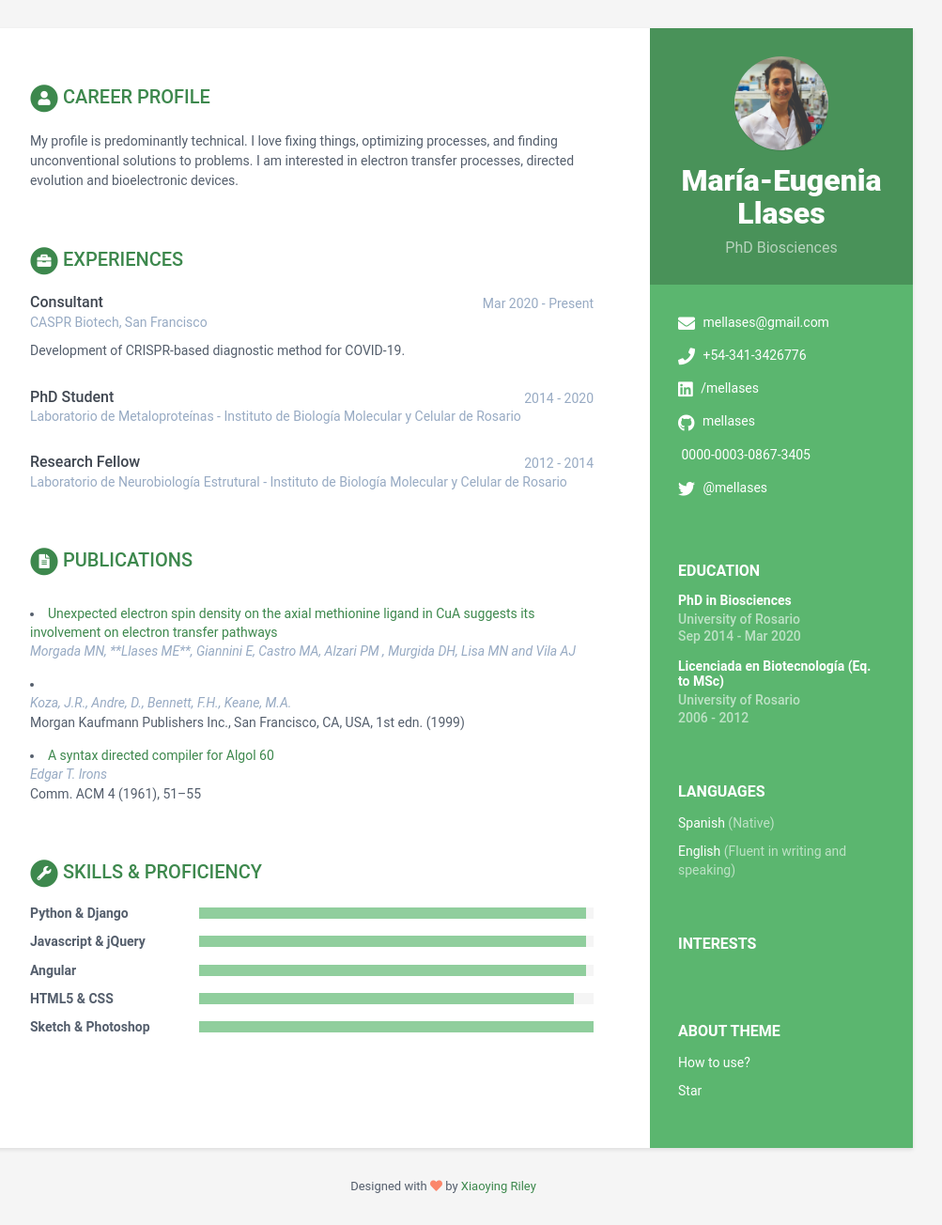
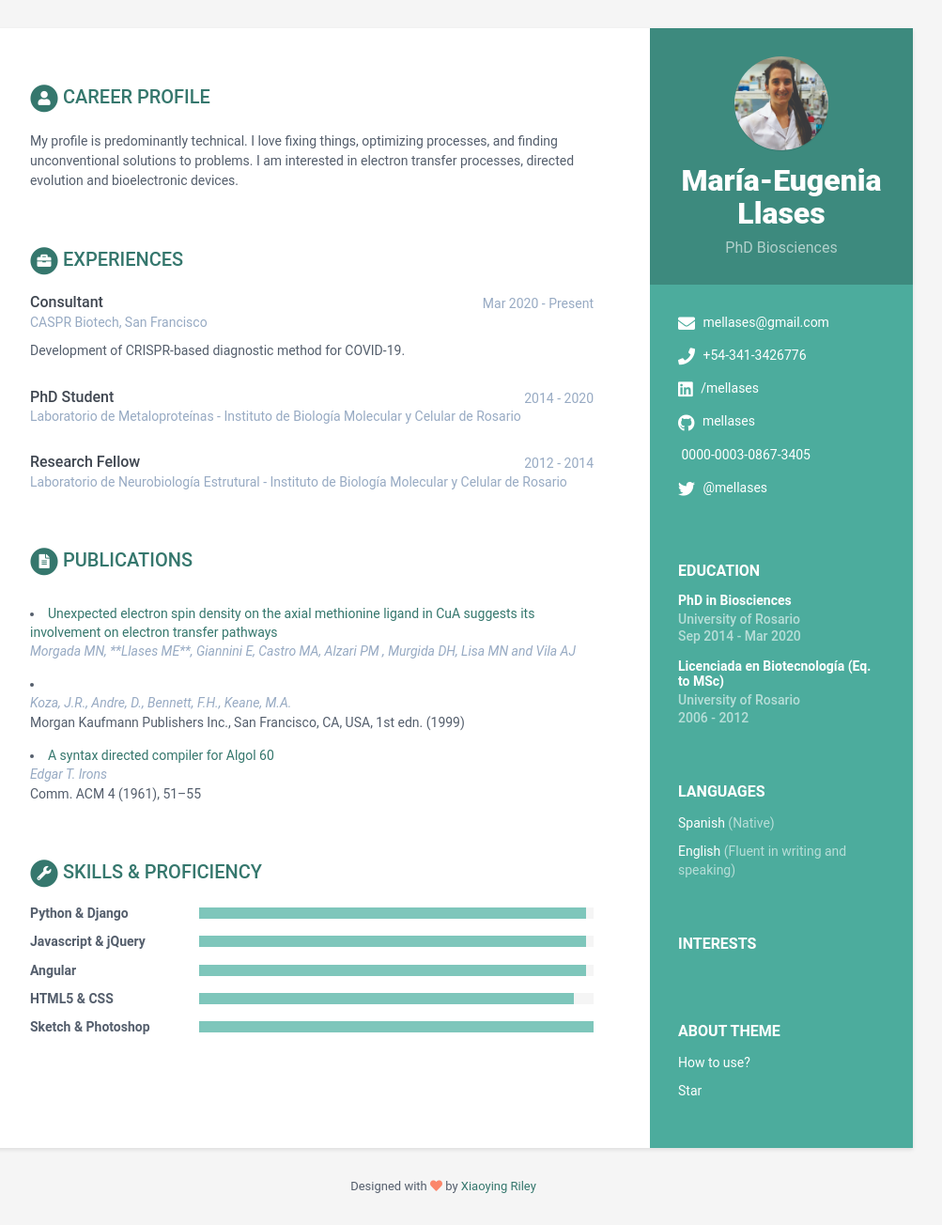
Before and after one commit to mellases/online-cv, a Jekyll site: the page built from index.html, in a window 1280 px wide. Shown: the whole page at 94% size, without its empty margins (168-1171 px from the left). Built offline with Jekyll 4.4.1, drawn with Linux system fonts in a browser that asks for light colours.

Commit message:
Update _config.yml

```diff
--- a/_config.yml
+++ b/_config.yml
@@ -6,7 +6,7 @@ url: 'http://webjeda.com'
 baseurl: '/online-cv' #change it according to your repository name
 description: A beautiful Jekyll theme for creating resume
 # Style will be applied only after restarting the build or serve. Just choose one of the options.
-theme_skin: green # blue turquoise green berry orange ceramic
+theme_skin: turquoise # blue turquoise green berry orange ceramic
 chrome_mobile_color: #use hex colors (ex:#1976d2) or leave empty if you don't want a color for chrome mobile searchbar
 
 # Tracker
```
